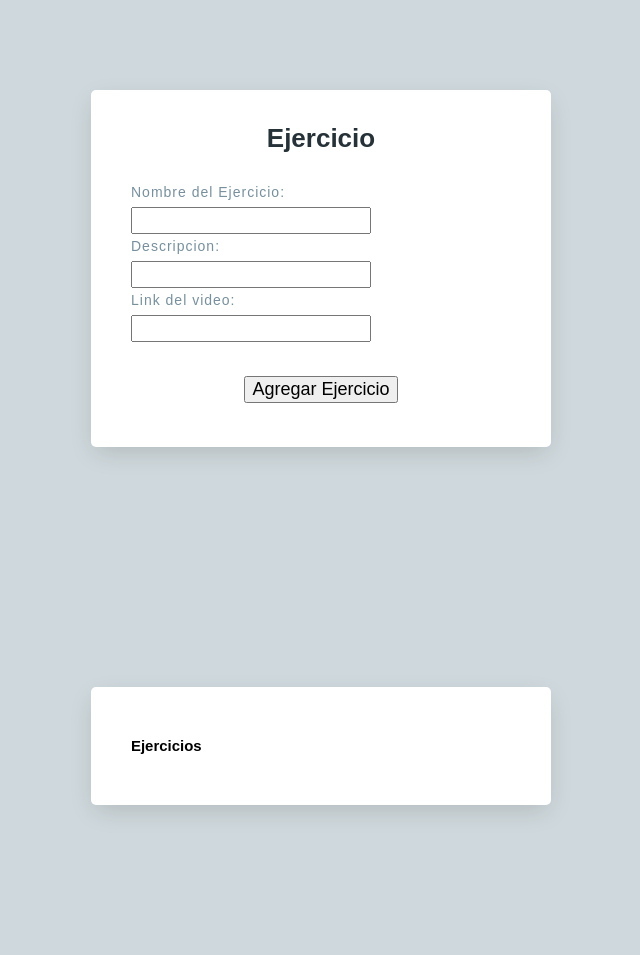
After one commit to Naranj07/ProyectoNoSQL, a Flask app: page /ejercicio/ in a window 1280 px wide. The commit adds this page. Shown: the whole page, without its empty margins (319-959 px from the left). Run offline with Flask 3, Linux system fonts and the light colour scheme; data that the repository does not hold is empty.

Commit message:
Aqui viene la parte de ejercicios agregado

```diff
--- /dev/null
+++ b/Templates/ejercicio.html
@@ -0,0 +1,75 @@
+{% extends "base.html" %}
+
+{% block content %}
+
+
+
+<div class="card-wrapper">
+  <div class="card">
+      <h1 class="center">Ejercicio</h1>
+      <form name="add_exercise_form">
+          <label for="name">Nombre del Ejercicio:</label>
+          <input type="text" id="name" name="name" required>
+
+          <label for="description">Descripcion:</label>
+          <input type="text" id="description" name="description" required>
+
+          <label for="youtubeLink">Link del video:</label>
+          <input type="text" id="youtubeLink" name="youtubeLink" required>
+
+          <input type="submit" value="Agregar Ejercicio">
+      </form>
+  </div>
+</div>
+
+
+<div class="col-md-6">
+    <div class="card-wrapper">
+    <div class="card">
+        <div class="card-header">
+            <h5 class="text-center">Ejercicios</h5>
+        </div>
+        <div class="card-body">
+            <ul class="list-group">
+                <div class="row row-col-2 row-cols-sm-2 row-cols-md-3 row-cols-lg-3">
+                    {% for ejercicio in ejercicios %}
+                        <div class="col">
+                            <li class="list-group-item mb-3">
+                                <form action="{{ url_for('edit_exercise', exercise_id=ejercicio._id) }}" method="POST">
+                                    <input type="hidden" name="exercise_id" value="{{ejercicio._id}}">
+                                    <label>Nombre del Ejercicio</label>
+                                    <input type="text" class="form-control mb-3" value="{{ejercicio.name}}" name="name" required>
+
+                                    <label>Descripcion</label>
+                                    <input type="text" class="form-control mb-3" value="{{ejercicio.description}}" name="description" required>
+
+                                    <label>Youtube Link</label>
+                                    <input type="text" class="form-control mb-3" value="{{ejercicio.youtubeLink}}" name="youtubeLink" required>
+
+                                    <!-- Aqui va el video de youtube -->
+                                    <div class="mb-3">
+                                        <label>Video</label>
+                                        <div class="embed-responsive embed-responsive-16by9">
+                                            <iframe class="embed-responsive-item" src="https://www.youtube.com/embed/{{ ejercicio.youtubeLink | youtube_embed_id }}" allowfullscreen></iframe>
+                                        </div>
+                                    </div>
+
+
+
+                                    <button class="btn btn-primary btn-sm mt-3" type="submit">Editar</button>
+                                    <a href="{{url_for('delete_exercise', exercise_id=ejercicio._id)}}" class="btn btn-danger-exercise btn-sm mt-3">Eliminar</a>
+                                </form>
+                            </li>
+                        </div>
+                    {% endfor %}
+                </div>
+            </ul>
+        </div>
+    </div>
+  </div>
+</div>
+</div>
+</div>
+
+
+{% endblock %}
--- a/Templates/entrenador.html
+++ b/Templates/entrenador.html
@@ -53,7 +53,7 @@
                                     <input type="email" class="form-control mb-3" value="{{entrenador.contactDetails.email}}" name="email" required>
 
                                     <button class="btn btn-primary btn-sm mt-3" type="submit">Editar</button>
-                                    <a href="{{url_for('delete_trainer', trainer_id=entrenador._id)}}" class="btn btn-danger btn-sm mt-3">Eliminar</a>
+                                    <a href="{{url_for('delete_trainer', trainer_id=entrenador._id)}}" class="btn btn-danger-trainer btn-sm mt-3">Eliminar</a>
                                 </form>
                             </li>
                         </div>
--- a/app.py
+++ b/app.py
@@ -1,5 +1,6 @@
 from flask import Flask, render_template, session, redirect, url_for
 from functools import wraps
+import re
 
 #se importa la base de datos
 import database as dbase
@@ -23,6 +24,19 @@ def login_required(f):
       return redirect('/')
 
   return wrap
+
+
+  # Video de Youtube
+@app.template_filter('youtube_embed_id')
+def youtube_embed_id(link):
+    """
+    Extracts the YouTube video ID from a URL.
+    """
+    pattern = r'(?:youtube\.com/(?:[^/]+/.+/|(?:v|e(?:mbed)?)|.*[?&]v=)|youtu\.be/)([^"&?/ ]{11})'
+    match = re.search(pattern, link)
+    if match:
+        return match.group(1)
+    return link  # Return the original link if not matched
 
 
 
@@ -51,3 +65,13 @@ from entrenador import routes
 def entrenador_view():
     entrenadores = db.Entrenadores.find()
     return render_template('entrenador.html', entrenadores=entrenadores)
+
+
+
+#Rutas Ejercicios
+from ejercicio import routes
+
+@app.route('/ejercicio/')
+def ejercicio_view():
+    ejercicios = db.Ejercicios.find()
+    return render_template('ejercicio.html', ejercicios=ejercicios)
--- a/static/js/scripts.js
+++ b/static/js/scripts.js
@@ -1,3 +1,5 @@
+//############### Login Usuario ####################
+
 $("form[name=signup_form").submit(function(e) {
 
   var $form = $(this);
@@ -48,7 +50,7 @@ $("form[name=login_form").submit(function(e) {
 });
 
 
-//################################################
+//#################### Entrenador ######################
 
 $("form[name=add_trainer_form").submit(function(e) {
 
@@ -74,7 +76,7 @@ $("form[name=add_trainer_form").submit(function(e) {
 
 
 
-$(document).on("click", ".btn-danger", function(e) {
+$(document).on("click", ".btn-danger-trainer", function(e) {
   e.preventDefault();
   var url = $(this).attr("href");
 
@@ -110,3 +112,69 @@ $("form[action*='edit_trainer']").submit(function(e) {
       }
   });
 });
+
+
+
+//###################### Ejercicio #####################
+
+
+$("form[name=add_exercise_form").submit(function(e) {
+
+  var $form = $(this);
+  var $error = $form.find(".error");
+  var data = $form.serialize();
+
+  $.ajax({
+    url: "/ejercicio/add_exercise",
+    type: "POST",
+    data: data,
+    dataType: "json",
+    success: function(resp) {
+      window.location.href = "/ejercicio/";
+    },
+    error: function(resp) {
+      $error.text(resp.responseJSON.error).removeClass("error--hidden");
+    }
+  });
+
+  e.preventDefault();
+});
+
+
+
+$(document).on("click", ".btn-danger-exercise", function(e) {
+  e.preventDefault();
+  var url = $(this).attr("href");
+
+  $.ajax({
+      url: url,
+      type: "GET",
+      success: function(resp) {
+          window.location.href = "/ejercicio/"; // Redirige después de eliminar
+      },
+      error: function(resp) {
+          alert("Error al eliminar el ejercicio: " + resp.responseJSON.error);
+      }
+  });
+});
+
+
+
+$("form[action*='edit_exercise']").submit(function(e) {
+  e.preventDefault();
+  var $form = $(this);
+  var url = $form.attr('action');
+  var data = $form.serialize();
+
+  $.ajax({
+      url: url,
+      type: "POST",
+      data: data,
+      success: function(resp) {
+          window.location.href = "/ejercicio/"; // Redirige después de editar
+      },
+      error: function(resp) {
+          alert("Error al editar el ejercicio: " + resp.responseJSON.error);
+      }
+  });
+});
```
Also changed, not shown: ejercicio/models.py (added, +53 -0 lines), ejercicio/routes.py (added, +16 -0 lines), ejercicio/__init__.py (added).
